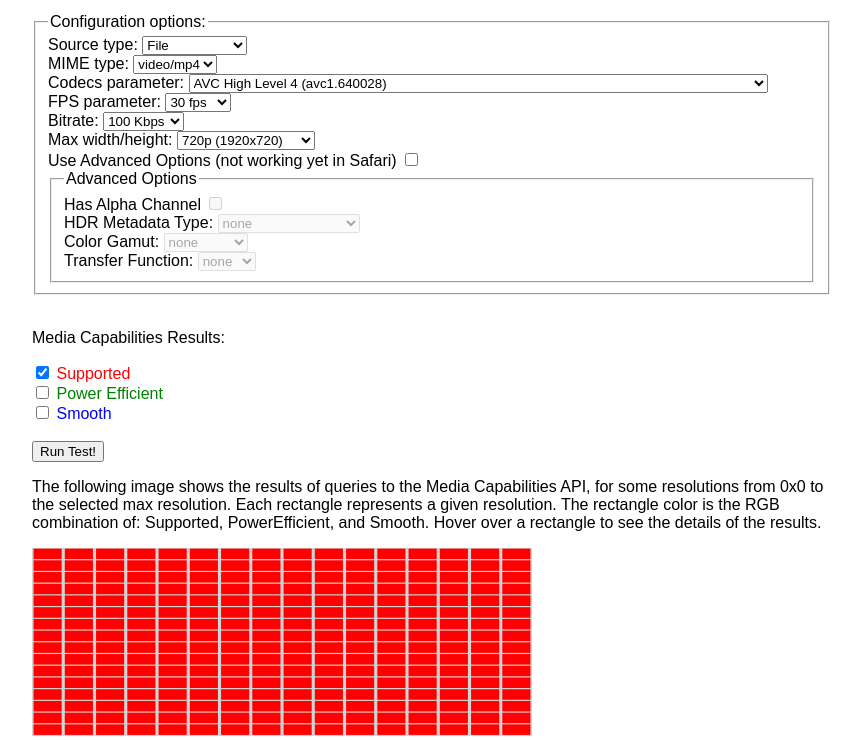
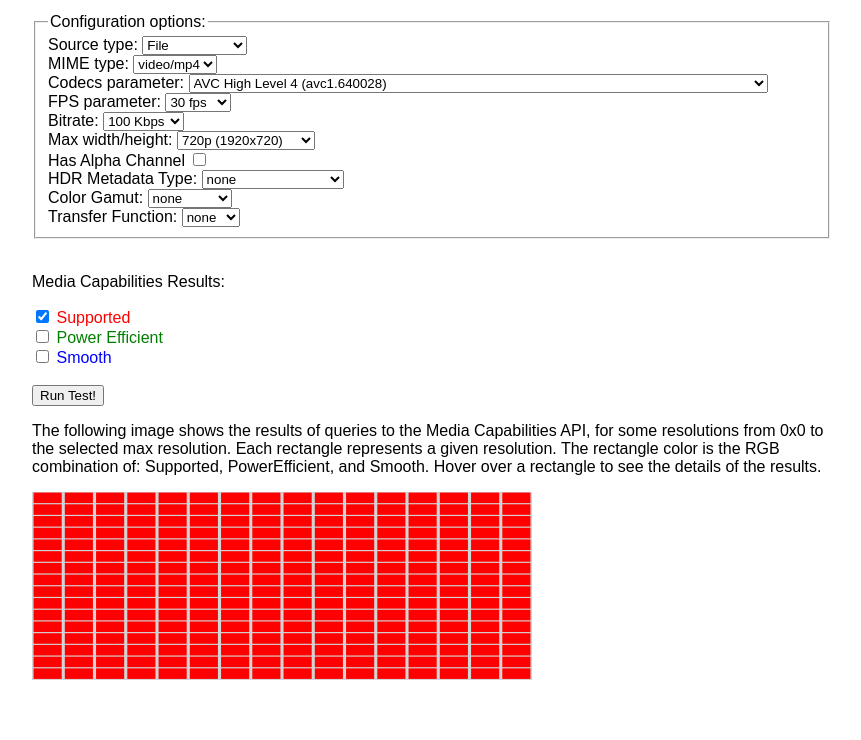
Before and after one commit to cconcolato/media-mime-support, a plain HTML site: page mediacapabilities.html in a window 1280 px wide. Both pictures are taken after a click on the button "Run Test!". Shown: the part 119-859 px from the top of the page, without its empty margins (208-1069 px from the left). After the commit the page ends 803 px from the top, so only its background shows below. Drawn offline with Linux system fonts and the light colour scheme.

Commit message:
fix HDR issue and remove advanced option

```diff
--- a/mediacapabilities.html
+++ b/mediacapabilities.html
@@ -59,11 +59,6 @@
 		    <option value="15360x8640">16K (15360x8640)</option>
 		</select>
 		<br>
-		<label for="advanced">Use Advanced Options (not working yet in Safari)</label>
-		<input type="checkbox" id="advanced" name="advanced">
-		<br>
-		<fieldset id="advancedset" disabled>
-			<legend>Advanced Options</legend>
 		<label for="alpha">Has Alpha Channel</label>
 		<input type="checkbox" id="alpha" name="alpha">
 		<br>
@@ -91,7 +86,6 @@
 		    <option value="hlg">HLG</option>
 		</select>
 	</fieldset>
-	</fieldset>
 	<br>
 	<p>Media Capabilities Results:<p>
 	<input type="checkbox" id="supported" name="supported" checked>
--- a/mediacapabilities.js
+++ b/mediacapabilities.js
@@ -27,10 +27,6 @@ window.onload = function() {
 	const colorselector = document.getElementById("color-select");
 	const tranferselector = document.getElementById("transfer-select");
 	const alphaCheckbox = document.getElementById("alpha");
-	const advancedCheckbox = document.getElementById("advanced");
-	advancedCheckbox.onchange = function(e) {
-		document.getElementById("advancedset").disabled = !e.target.checked;
-	}
 	const supportedCheckbox = document.getElementById("supported");
 	const smoothCheckbox = document.getElementById("smooth");
 	const powerEfficientCheckbox = document.getElementById("powerEfficient");
@@ -64,7 +60,7 @@ window.onload = function() {
 			for (let h = ctx.steph; h <= ctx.height_max; h+=ctx.steph) {
 				testConfig(sourcevalue, mime, codecs,
 					w, h, bitrate, fps,
-					advancedCheckbox.checked, alphaCheckbox.checked,
+					alphaCheckbox.checked,
 					hdrvalue, colorvalue, transfervalue,
 					ctx,
 					supportedCheckbox.checked,
@@ -78,7 +74,7 @@ window.onload = function() {
 }
 
 function testConfig(sourcevalue, mime, codecs, vw, vh, b, fps,
-					advanced, alpha, hdr, color, transfer,
+					alpha, hdr, color, transfer,
 					ctx, wantsSupported, wantsPowerEfficient, wantsSmooth) {
 	const fullmime = mime+';codecs='+codecs;
 	//const fullmime = 'video/mp4;codecs=avc1.640028';
@@ -92,12 +88,10 @@ function testConfig(sourcevalue, mime, codecs, vw, vh, b, fps,
 			framerate: fps,
 		}
 	};
-	if (advanced) {
-		configuration.video.hasAlphaChannel = alpha;
-		configuration.video.hdrMetadataType = hdr;
-		configuration.video.colorGamut = color;
-		configuration.video.transferFunction = transfer;
-	}
+	configuration.video.hasAlphaChannel = alpha;
+	if (hdr) configuration.video.hdrMetadataType = hdr;
+	if (color) configuration.video.colorGamut = color;
+	if (transfer) configuration.video.transferFunction = transfer;
 
 	navigator.mediaCapabilities.decodingInfo(configuration)
 		    .then((result) => {
```
Lines whose indentation alone changed are shown as unchanged.
